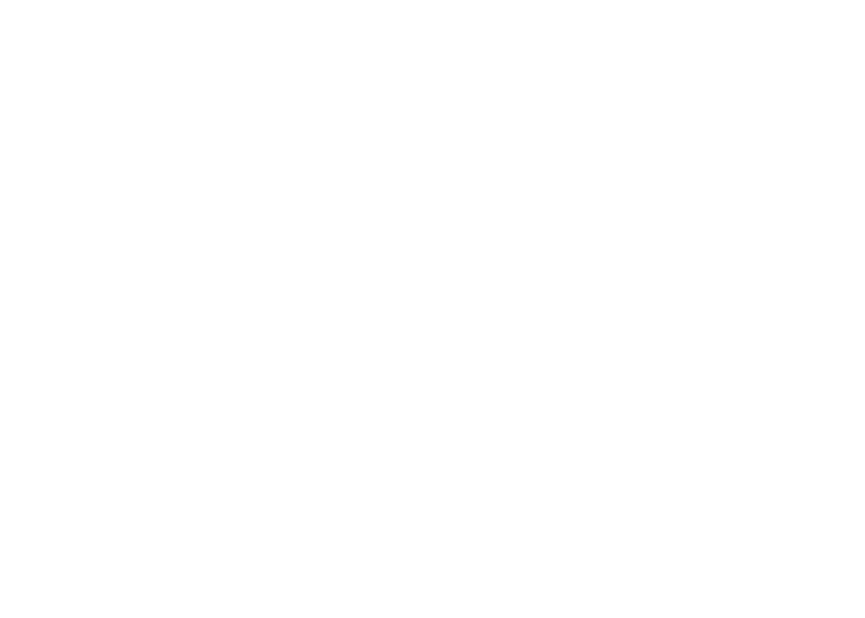
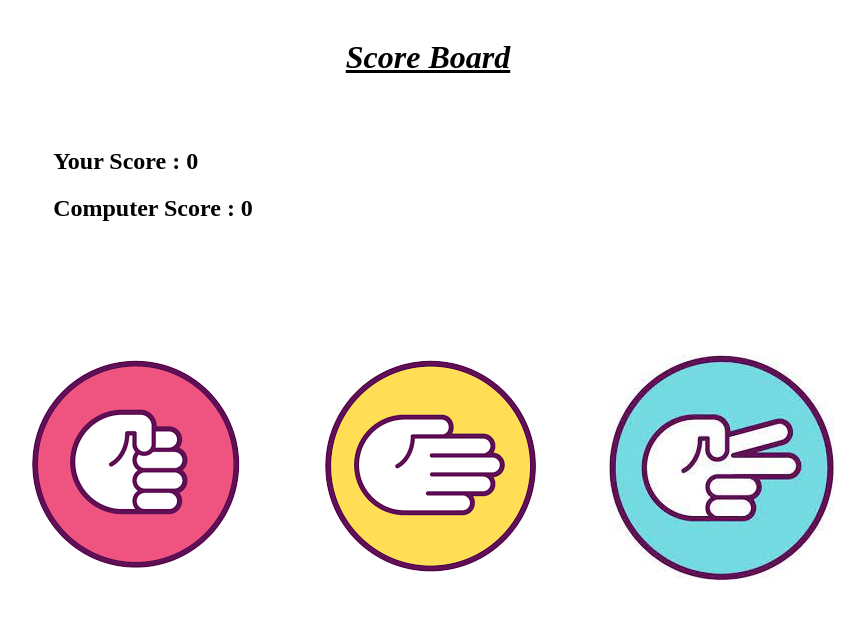
Before and after one commit to hangodek/Rock-Paper-Scissors, a plain HTML site: page index.html in a window 1280 px wide. Shown: the whole page, without its empty margins (220-1085 px from the left). Drawn offline with Linux system fonts and the light colour scheme.

Commit message:
Finished the html and a little bit js

```diff
--- a/index.html
+++ b/index.html
@@ -4,10 +4,34 @@
     <meta charset="UTF-8">
     <meta name="viewport" content="width=device-width, initial-scale=1.0">
     <title>RockPaperScissor</title>
-    <script src="main.js"></script>
+    <link href="styles.css" rel="stylesheet">
 </head>
 <body>
 
+    <div class="container">
 
+        <h1 class="title"> Score Board </h1>
+
+        <div class="score">
+            <h2> Your Score : 0</h2>
+            <h2> Computer Score : 0</h2>
+        </div>
+
+        <div class="choice">
+            <div class="rock">
+                <img src="/assets/rock.png">
+            </div>
+            <div class="paper">
+                <img src="/assets/paper.png">
+            </div>
+            <div class="scissor">
+                <img src="/assets/scissor.jpg">
+            </div>
+        </div>
+
+    </div>
+
+
+    <script src="main.js"></script>
 </body>
 </html>
--- a/main.js
+++ b/main.js
@@ -51,4 +51,32 @@ function game (choice) {
     Computer = ${computerScore}`);
 }
 
-game('rock');
+
+
+/// Don't Touch
+
+let rock = document.querySelector('.rock')
+let paper = document.querySelector('.paper')
+let scissor = document.querySelector('.scissor')
+
+function toggleBorder(element) {
+    element.classList.toggle('borderColorChange');
+    setTimeout(() => {
+        element.classList.toggle('borderColorChange');
+    }, 100)
+}
+
+rock.addEventListener('click', () => {
+    toggleBorder(rock);
+    game('rock');
+})
+
+paper.addEventListener('click', () => {
+    toggleBorder(paper);
+    game('paper');
+})
+
+scissor.addEventListener('click', () => {
+    toggleBorder(scissor);
+    game('scissor');
+})
--- /dev/null
+++ b/styles.css
@@ -0,0 +1,49 @@
+html, body {
+    height: 100%;
+    width: 100%;
+    background-color: white;
+}
+
+.container {
+    padding: 10px;
+    height: 100%;
+    display: flex;
+    flex-direction: column;
+    justify-content: flex-start;
+    align-items: center;
+    color: black;
+}
+
+.score {
+    padding-top: 30px;
+    padding-right: 550px;
+}
+
+.choice {
+    display: flex;
+    flex-direction: row;
+    gap: 40px;
+    padding-top: 100px;
+}
+
+.rock, .paper,
+.scissor {
+    border: 3px solid white;
+    border-radius: 15px;
+    overflow: hidden;
+    padding: 10px;
+}
+
+.borderColorChange {
+    border-color: red;
+}
+
+.rock, .paper,
+.scissor:hover {
+    cursor: pointer;
+}
+
+.title {
+    font-style: italic;
+    text-decoration: underline;
+}
```
Also changed, not shown: assets/paper.png (added), assets/rock.png (added), assets/scissor.jpg (added).
